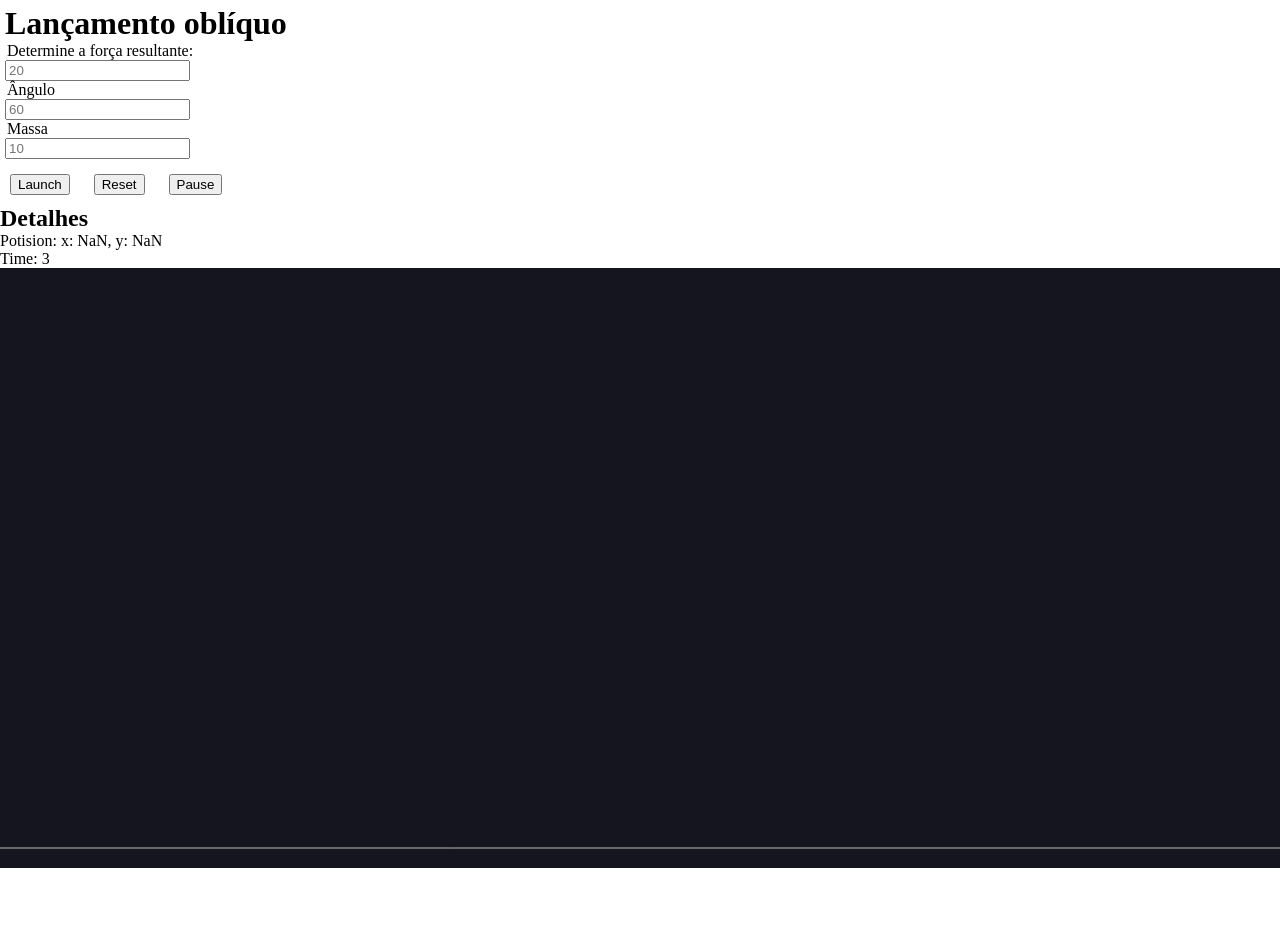
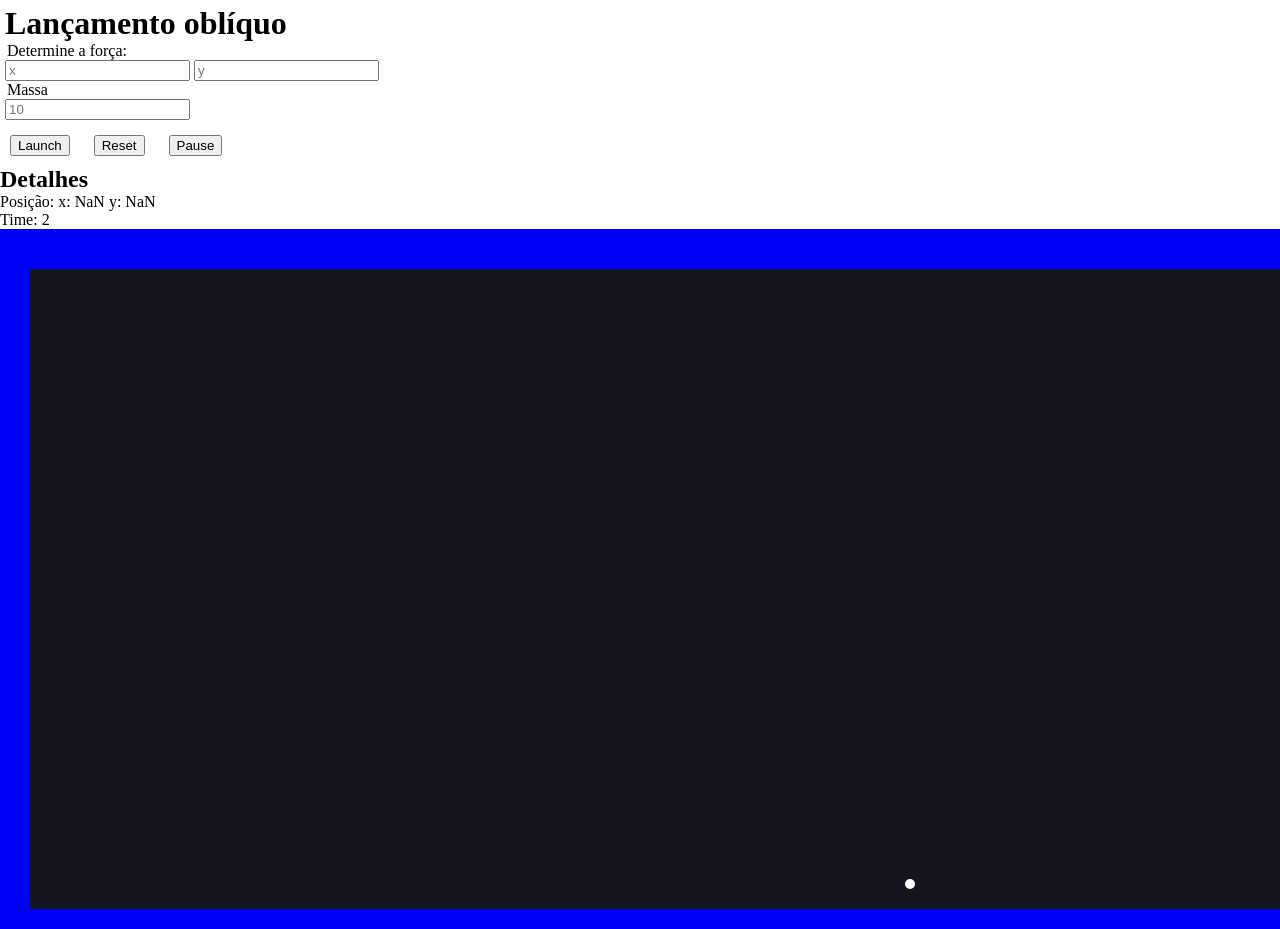
Before and after one commit to vinicius-of/Projeto-fisica, a website: page public/main.html in a window 1280 px wide. Both pictures are taken after a click on the button "Launch". Shown: the top 929 px of the page. Before the commit the page ends 868 px from the top, so only its background shows below. Drawn offline with nearby package versions, Linux system fonts and the light colour scheme.

Commit message:
Projeto Alpha

```diff
--- a/public/main.html
+++ b/public/main.html
@@ -20,10 +20,9 @@
     <body>
         <form>
             <h1>Lançamento oblíquo</h1>
-            <legend>Determine a força resultante:</legend>
-            <input id="force" type="number" placeholder="20">
-            <legend>Ângulo</legend>
-            <input id="angle" type="number" placeholder="60">
+            <legend>Determine a força:</legend>
+            <input id="forcex" type="number" placeholder="x">
+            <input id="forcey" type="number" placeholder="y">
             <legend>Massa</legend>
             <input id="mass" type="number" placeholder="10">
         </form>
--- a/src/index.js
+++ b/src/index.js
@@ -1,5 +1,5 @@
 //@ts-nocheck
-// module aliases
+// Módulos da biblioteca
 var Engine = Matter.Engine,
     Render = Matter.Render,
     World = Matter.World,
@@ -7,74 +7,125 @@ var Engine = Matter.Engine,
     Body = Matter.Body,
     Vector = Matter.Vector,
     Runner = Matter.Runner,
-    runningState = false,
-    onTime = null;
 
-// create an engine
+    //Variáveis para nos auxiliar na programação
+    runningState = false,  // Deteca se o ambiente está pausado ou continuando
+    tempo = null,          // Uma função que contará o tempo
+    posicaoAtual = null,   // Uma função para controlar a posição da bola
+    timeSegundos = 0,      // Variável que contará os segundos
+    iniciarState = false   // Variável para detectar se o ambiente iniciou
+
+
+// Criando o motor do ambiente
 var engine = Engine.create();
 
-// create a renderer
+// Criando o renderizador
 var render = Render.create({
     element: document.body,
     engine: engine,
     options: {
-        //Changing the width of canvas
-        width: 1820
+        //Mudando a largura da janela do ambiente
+        width: 1820,
+        height: 700,
+        wireframes: false
     }
 });
 
-// creating a ball and a ground
-const ground = Bodies.rectangle(400, 610, 3000, 60, { isStatic: true, friction: 0});
-const ball = Bodies.circle(10 , 500, 25);
+// Criando o Runner para o controle dinâmico do motor
+var runner = Runner.create({isFixed: true})
 
-// Setting the friction
-ball.friction = 0;
-ball.frictionAir = 0;
+// Criando o chão, as paredes direita, esquerda e a bola
+var ground = Bodies.rectangle(910, 710, 2000, 60, { isStatic: true, friction: 0, render: {
+    fillStyle: 'blue' //Mudando a cor do chão
+}});
 
-//Functions
+var wallLeft = Bodies.rectangle(0, 710, 60, 1500, { isStatic: true, friction: 0, render: {
+    fillStyle: 'blue' //Mudando a cor do chão
+}});
+
+var wallRight = Bodies.rectangle(1820, 710, 60, 1500, { isStatic: true, friction: 0, render: {
+    fillStyle: 'blue' //Mudando a cor do chão
+}});
+
+var roof = Bodies.rectangle(910, 10, 2000, 60, { isStatic: true, friction: 0, render: {
+    fillStyle: 'blue' //Mudando a cor do chão
+}});
+
+var ball = Bodies.circle(910 , 655, 10, {frictionStatic: false, render: {
+    fillStyle: 'red' //Mudando a cor da bola
+}});
+
+var center = Bodies.circle(ball.position.x, ball.position.y, 5, {render: {fillStyle: 'white'}, isStatic: true, isSensor: true})
+
+// Abrindo a janela para visualização do ambiente
+World.add(engine.world, [ball ,ground, wallLeft, wallRight, center, roof]);
+Runner.run(runner, engine);
+Render.run(render);
+
+// Funções utilizadas nos botões
+
+//Botão lançar (launch)
 function launch() {
-    let m = Number.parseFloat(document.getElementById("force").value);;
-    let angle = Number.parseFloat(document.getElementById("angle").value);
-    let mass = Number.parseFloat(document.getElementById("mass").value);
-    World.add(engine.world, [ball ,ground]);
-    Runner.run(engine);
-    Render.run(render);
+    var xForce = Number.parseFloat(document.getElementById("forcex").value);
+    var yForce = Number.parseFloat(document.getElementById("forcey").value);
+    var mass = Number.parseFloat(document.getElementById("mass").value);
     Body.setMass(ball, mass);
-    Body.setAngle(ball, angle);
-    Body.applyForce(ball, Vector.create(1,1), Vector.create(0.01*m,0.01*m));
-    runningState = true;
-    onTime = setInterval(() => {
-        //Velocidade resultante
-        document.getElementById("details").innerText = `Potision: x: ${ball.position.x.toFixed(0)}, y: ${ball.position.y.toFixed(0)}`
-        document.getElementById("timing").innerText = `Time: ${(engine.timing.timestamp/1000).toFixed(0)}`;
-    }, 100)
+    Body.setAngle(ball, 45);
+
+    if (!runningState) {
+        runningState = true;
+        tempo = setInterval(function(){
+            timeSegundos++;
+            document.getElementById("timing").innerText = "Time: " + timeSegundos;
+        }, 1000);
+
+        posicaoAtual = setInterval(function(){
+            document.getElementById("details").innerText = "Posição: x: " + (ball.position.x - 910).toFixed(0) + "  y: " + ((ball.position.y - 655)*-1).toFixed(0);
+            document.getElementById("timing").innerText = "Time: " + timeSegundos;
+        }, 100);
+    }
+
+Body.applyForce(ball, {x: ball.position.x, y: ball.position.y},{x: xForce/150, y: (yForce/150)*-1})
 }
 
+//Botão reiniciar (reset)
 function reset(){
     location.reload();
 }
 
+//Botão Pausar (pause)
 function pause() {
     if (runningState) {
-        //Pausing the simulation
-        clearInterval(onTime);
+
+        //Código para parar no instante a simulação
+        clearInterval(tempo);
+        clearInterval(posicaoAtual);
+
         runningState = false;
         ball.isStatic = true;
+
+        Engine.clear(engine);
         Runner.stop(Engine.run(engine));
         return Render.stop(render);
     }
-    // Resetting the simulation
-    setInterval(() => {
-        //Velocidade resultante
-        document.getElementById("details").innerText = `Potision: x: ${ball.position.x.toFixed(0)}, y: ${ball.position.y.toFixed(0)}`
-        document.getElementById("timing").innerText = `Time: ${(engine.timing.timestamp/1000).toFixed(0)}`;
+
+    // Reiniciando a simulação
+    tempo = setInterval(function(){
+        timeSegundos++;
+        document.getElementById("timing").innerText = "Time: " + timeSegundos;
+    }, 1000)
+
+    posicaoAtual = setInterval(function(){
+        document.getElementById("details").innerText = "Posição: x: " + (ball.position.x - 500).toFixed(0) + "  y: " + ((ball.position.y - 655)*-1).toFixed(0);
     }, 100);
+
+
     ball.isStatic = false;
     runningState = true;
     return Render.run(render);
 }
 
-//Events Listerners
+//Adicionando eventos aos botões
 document.getElementById("launch").addEventListener("click", launch, false);
 document.getElementById("pause").addEventListener("click", pause, false);
 document.getElementById("reset").addEventListener("click", reset, false);
```
